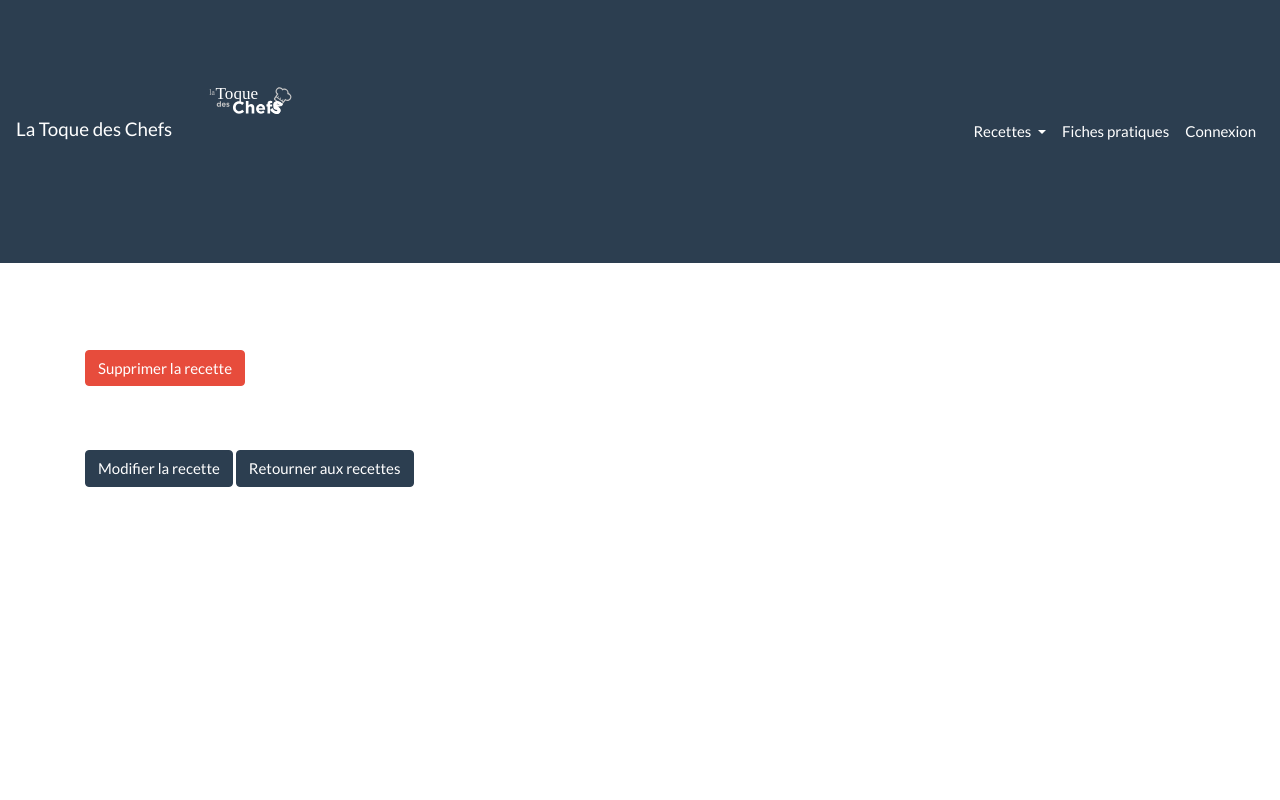
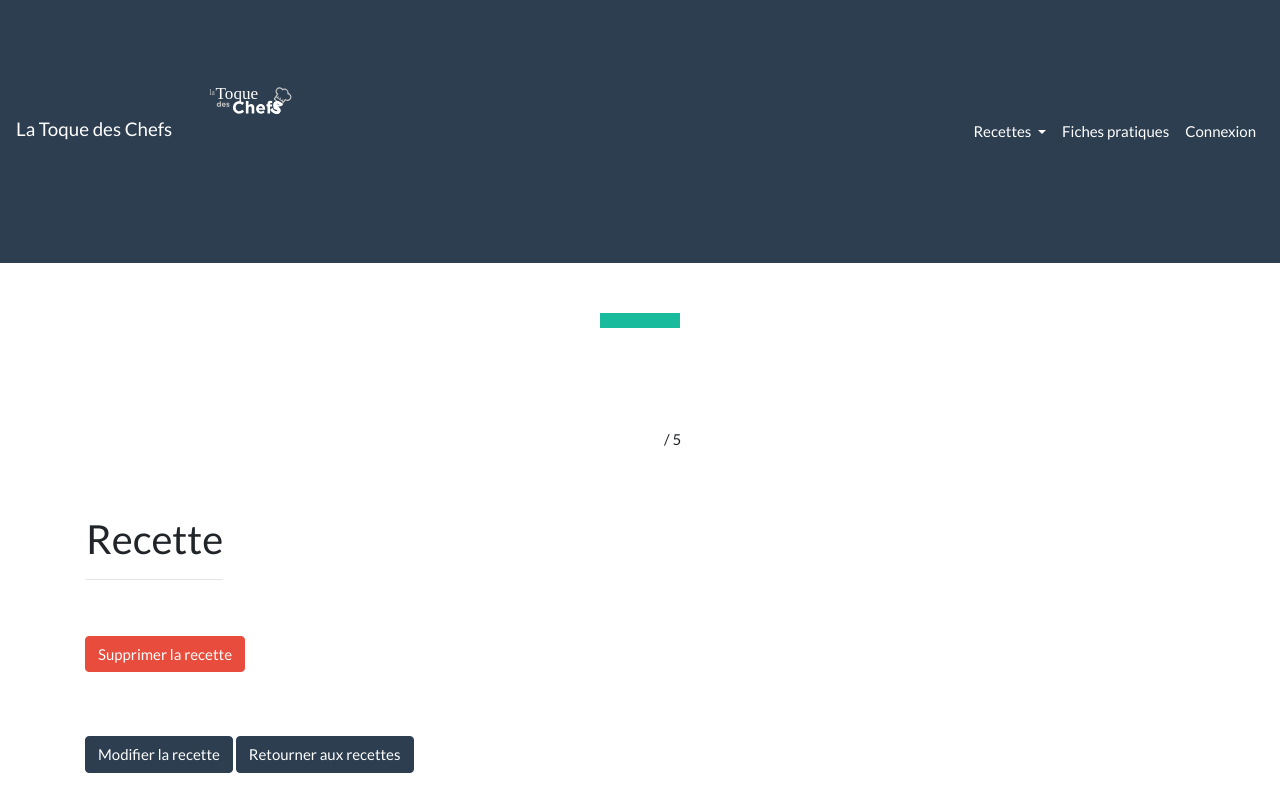
Before and after one commit to Cleoco/project_la_toque_des_chefs, a Symfony app: template templates/recipe/show.html.twig in a window 1280 px wide. Run offline with Twig, Linux system fonts and the light colour scheme; the template is opened without the code that fills it, so the values that code supplies are empty; some libraries are stand-ins or nearby versions.

Commit message:
ajout champs recettes

```diff
--- a/templates/recipe/index.html.twig
+++ b/templates/recipe/index.html.twig
@@ -54,7 +54,7 @@
                                 <tr>
                                     {# <td>{{ recipe.id }}</td> #}
                                     <td> <h2>{{ recipe.title }}</h2></td>
-                                    <td>{{ recipe.note }}</td>
+                                    <td>{{ recipe.note }} / 5</td>
                                     <td>
                                         <div class="recipe_content_photo">
                                             <img class="col-12 mt-3 mb-3 p-0" src="{{ recipe.image }}" alt="" srcset=""></td>
--- a/templates/recipe/show.html.twig
+++ b/templates/recipe/show.html.twig
@@ -3,18 +3,38 @@
 {% block title %}Recipe{% endblock %}
 
 {% block body %}
+
+<style>
+    .filet{
+        margin : 50px auto 100px auto;
+        width:80px;
+        height:15px;
+        background:#18BC9C;
+    }
+
+</style>
+
     <h1 class="text-center mt-5 mb-5">{{ recipe.title }}</h1>
+    <div class="filet "></div>
         <div class="row">
-            <div class="note">
-                {{ recipe.note }}
-            </div>
-            <div class="recipe_info">
-                {{ recipe.content }}
-            </div>
-
             <div class="recipe_img col-6 p-0 m-0">
                     <img class="col p-0" src="{{ recipe.image }}" alt="" srcset="">
             </div>
+            <div class="recipe_info col-6 pl-4">
+                <div class="note">
+                    {{ recipe.note }} / 5
+                </div>
+                <div class="recipe_ingredients mt-4">
+                <p>{{ recipe.ingredient }}</p>
+                </div>
+
+            </div>
+            <div class="recipe_description mt-4  p-3">
+                <h2>Recette</h2>
+                <hr>
+                <p class="mt-4">{{ recipe.content }}</p>
+            </div>
+
 
         </div>
 
```
Also changed, not shown: src/Entity/Category.php (+17 -0 lines), src/Entity/Recipe.php (+34 -0 lines), src/Form/RecipeType.php (+30 -4 lines).
